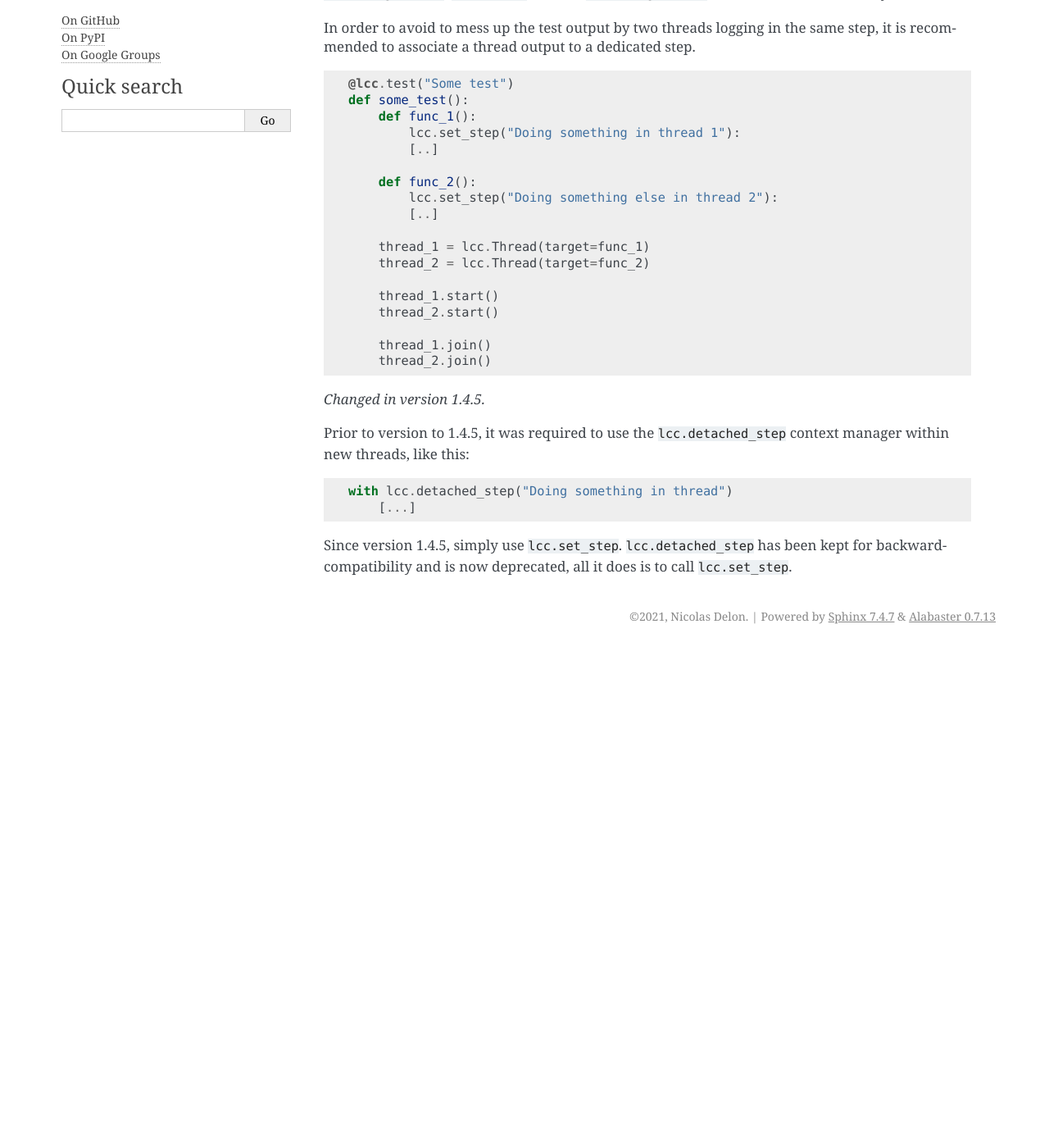
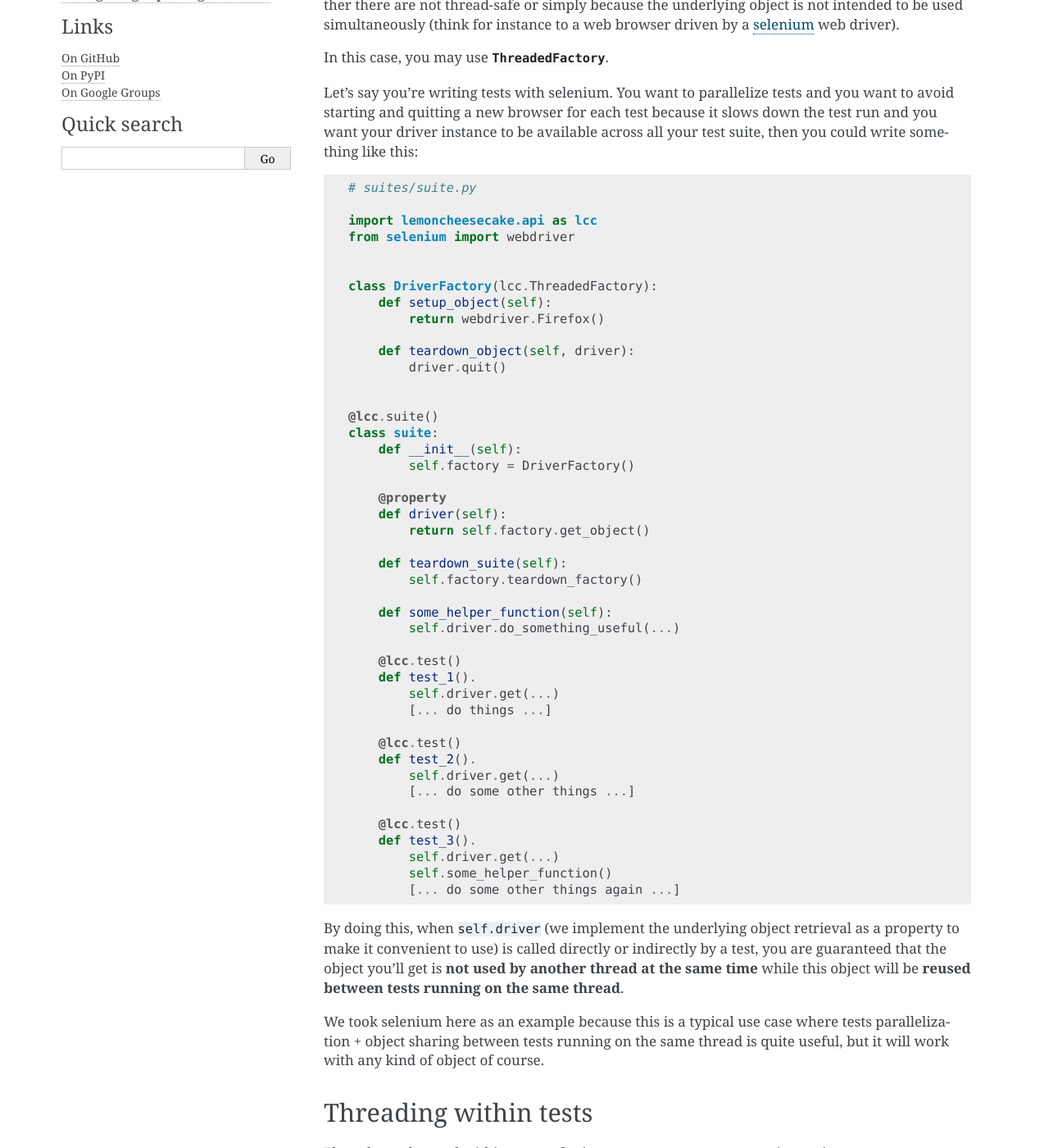
Before and after one commit to lemoncheesecake/lemoncheesecake, a Sphinx documentation site: the page built from doc/parallelism.rst, in a window 1280 px wide and 1400 px high, scrolled down 648 px. Shown: the whole window at 82% size. Built offline with Sphinx 7.4.7, drawn with Linux system fonts in a browser that asks for light colours; before the commit the page ends 1439 px from its top, so only the background shows below that; some of the changed text lies outside the part shown.

Commit message:
Implement new class ThreadedFactory

```diff
--- a/doc/api.rst
+++ b/doc/api.rst
@@ -54,8 +54,10 @@ Logging
 Threading
 ---------
 
-..  autoclass:: lemoncheesecake.api.Thread
+.. autoclass:: lemoncheesecake.api.Thread
 
+.. autoclass:: lemoncheesecake.api.ThreadedFactory
+    :members:
 
 Matching
 --------
--- a/doc/parallelism.rst
+++ b/doc/parallelism.rst
@@ -25,6 +25,77 @@ run tests:
 The number of threads used to run tests can also be specified using the ``$LCC_THREADS`` environment variable.
 The CLI argument has priority over the environment variable.
 
+
+Creating objects on a per-thread basis
+--------------------------------------
+
+.. _threaded_factory:
+
+.. versionadded:: 1.9.0
+
+You may need to share objects between tests while not sharing them between threads because either there are not
+thread-safe or simply because the underlying object is not intended to be used simultaneously (think for instance
+to a web browser driven by a `selenium <https://selenium-python.readthedocs.io/>`_ web driver).
+
+In this case, you may use :py:class:`ThreadedFactory <lemoncheesecake.api.ThreadedFactory>`.
+
+Let's say you're writing tests with selenium. You want to parallelize tests and you want to avoid starting and quitting
+a new browser for each test because it slows down the test run and you want your driver instance to be available across all
+your test suite, then you could write something like this::
+
+    # suites/suite.py
+
+    import lemoncheesecake.api as lcc
+    from selenium import webdriver
+
+
+    class DriverFactory(lcc.ThreadedFactory):
+        def setup_object(self):
+            return webdriver.Firefox()
+
+        def teardown_object(self, driver):
+            driver.quit()
+
+
+    @lcc.suite()
+    class suite:
+        def __init__(self):
+            self.factory = DriverFactory()
+
+        @property
+        def driver(self):
+            return self.factory.get_object()
+
+        def teardown_suite(self):
+            self.factory.teardown_factory()
+
+        def some_helper_function(self):
+            self.driver.do_something_useful(...)
+
+        @lcc.test()
+        def test_1().
+            self.driver.get(...)
+            [... do things ...]
+
+        @lcc.test()
+        def test_2().
+            self.driver.get(...)
+            [... do some other things ...]
+
+        @lcc.test()
+        def test_3().
+            self.driver.get(...)
+            self.some_helper_function()
+            [... do some other things again ...]
+
+
+By doing this, when ``self.driver`` (we implement the underlying object retrieval as a property to make it convenient to use)
+is called directly or indirectly by a test, you are guaranteed that the object you'll get is
+**not used by another thread at the same time** while this object will be
+**reused between tests running on the same thread**.
+
+We took selenium here as an example because this is a typical use case where tests parallelization + object sharing between tests
+running on the same thread is quite useful, but it will work with any kind of object of course.
 
 Threading within tests
 ----------------------
```
Also changed, not shown: 3 other files.
